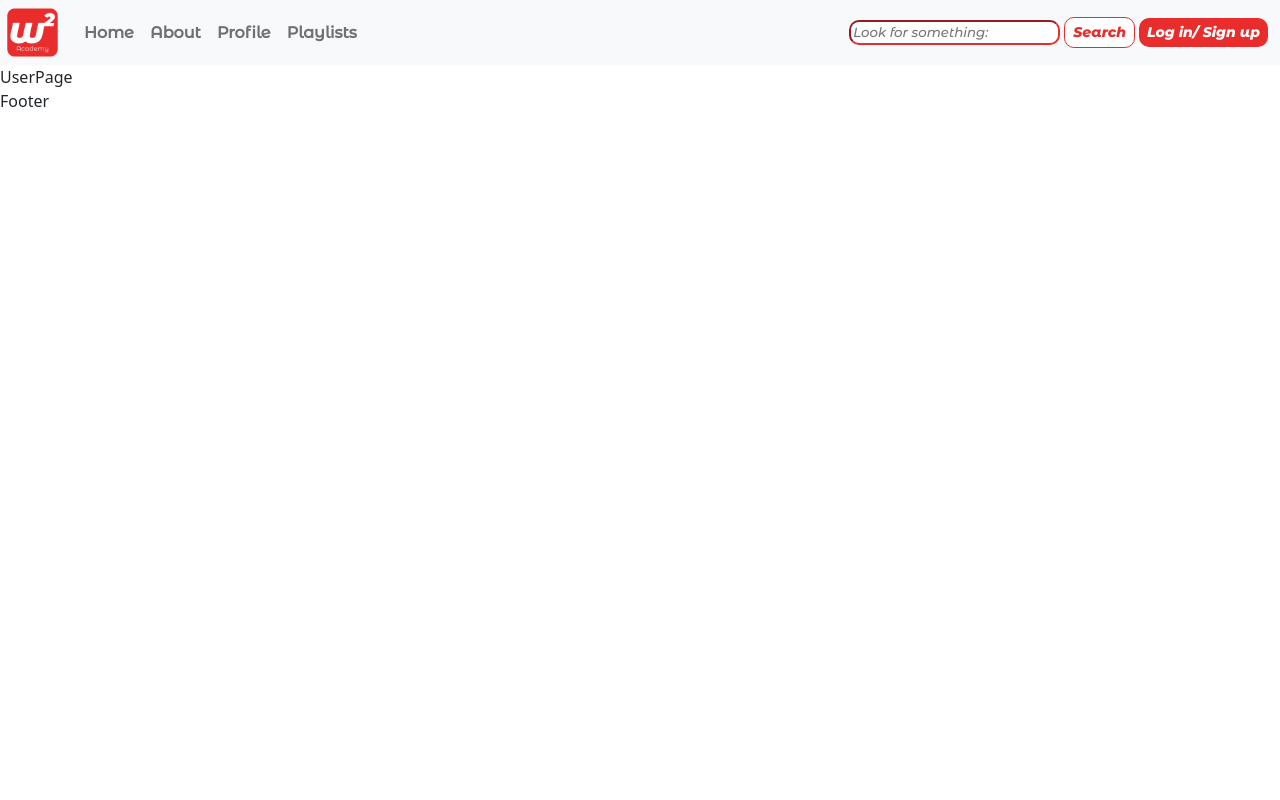
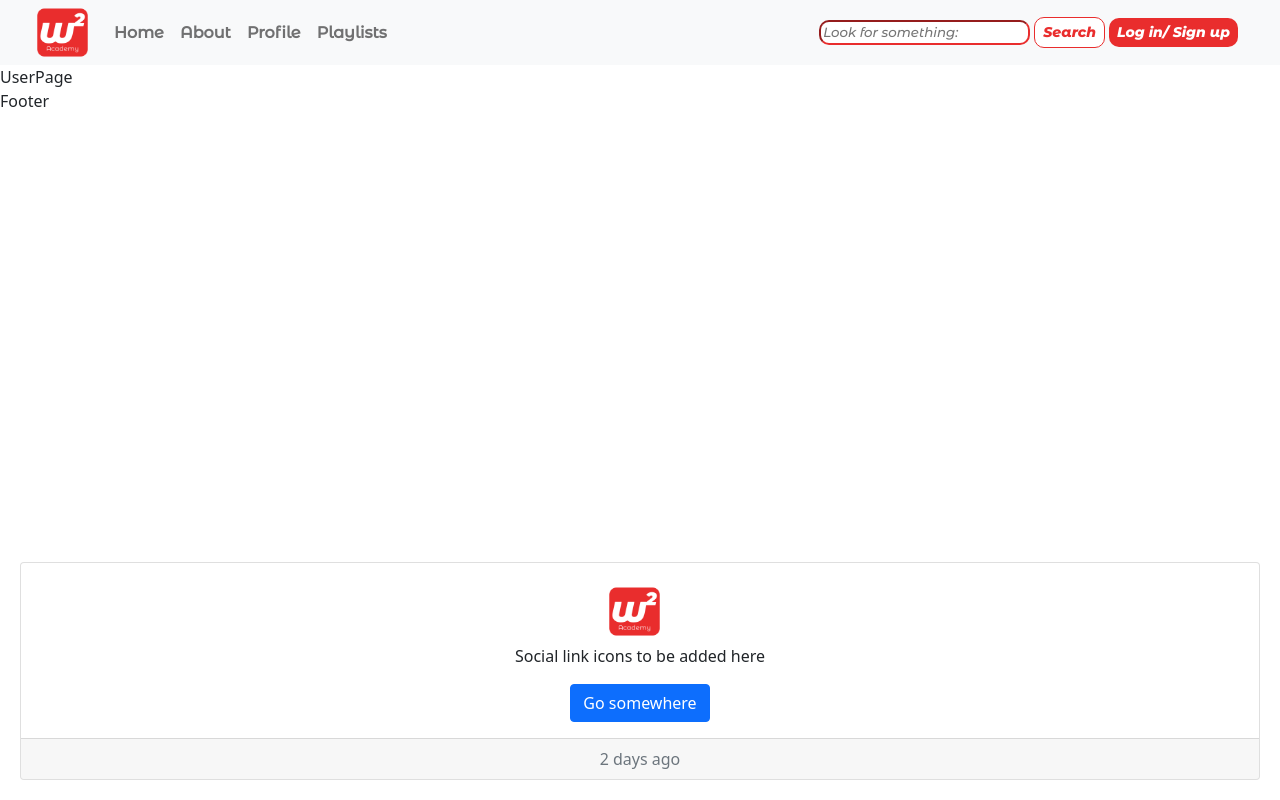
Before and after one commit to Gioele-M/lap4_group_project_client, a React (Create React App) app: page /user in a window 1280 px wide. Built offline with nearby package versions, Linux system fonts and the light colour scheme.

Commit message:
import footer to App

```diff
--- a/src/App.js
+++ b/src/App.js
@@ -2,10 +2,12 @@ import { Routes, Route } from 'react-router-dom'
 import { HomePage, UserPage, PlaylistPage, AboutPage } from './Pages'
 import { DebugComponent } from './Components'
 import NavBar from './Components/NavBar/NavBar'
+import { Footer } from './layout';
 import 'bootstrap/dist/css/bootstrap.min.css'
 {/* <link rel="preconnect" href="https://fonts.googleapis.com">
 <link rel="preconnect" href="https://fonts.gstatic.com" crossorigin> */}
 <link href="https://fonts.googleapis.com/css2?family=Montserrat+Alternates:wght@500&display=swap" rel="stylesheet"></link>
+
 
 function App() {
   return (
@@ -19,6 +21,7 @@ function App() {
         <Route path="/debug" element={<DebugComponent />} />
       </Routes>
       <p>Footer</p>
+      <Footer />
     </div>
   )
 }
```
